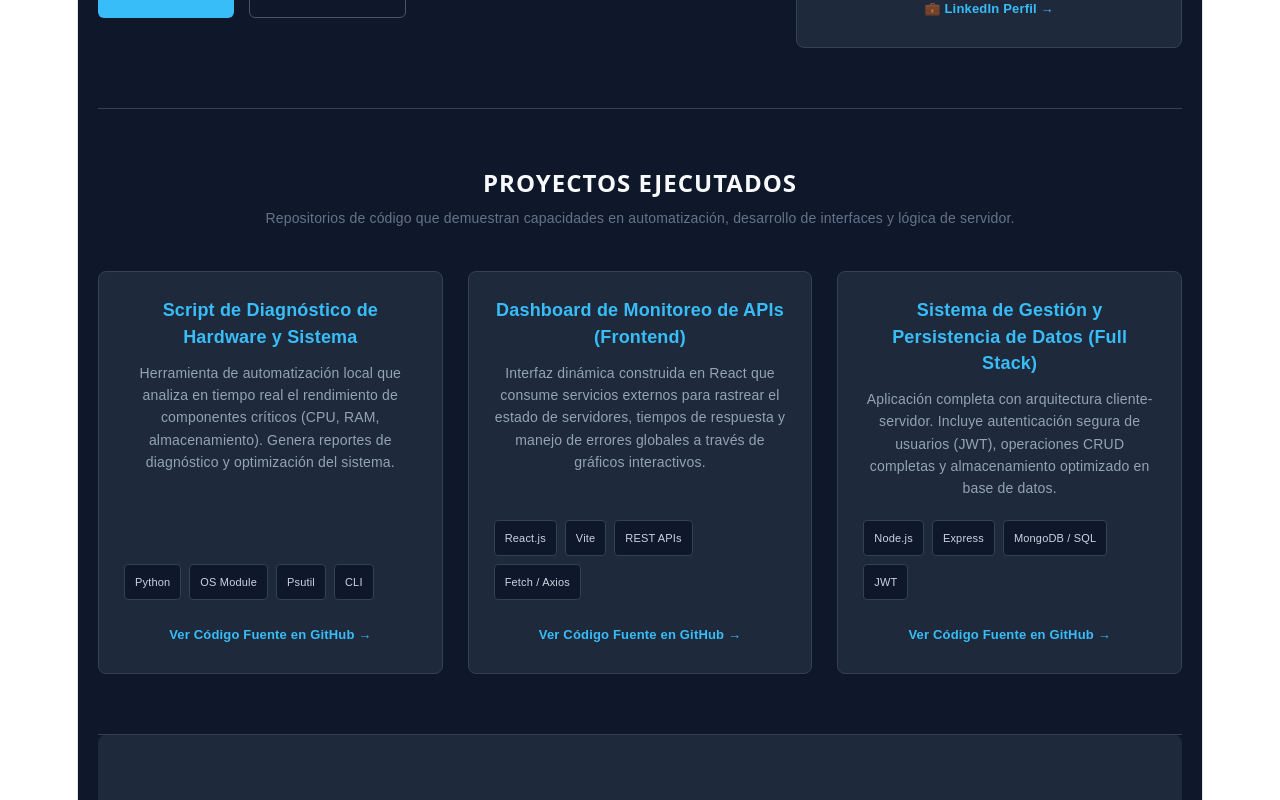
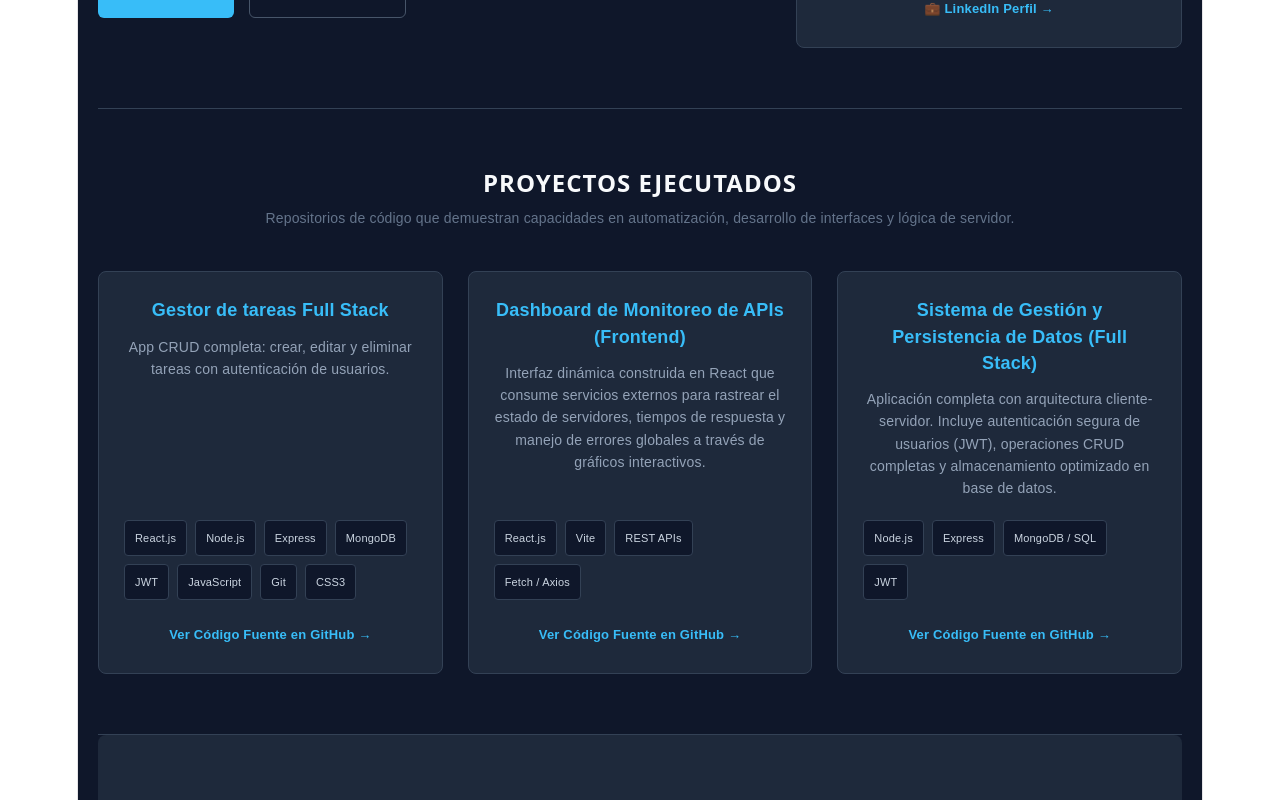
Before and after one commit to alarconv-dev/porfolio-web, a React (Vite) app in the folder portafolio-web/: page / in a window 1280 px wide. Shown: the part 515-1315 px from the top of the page. Built offline with nearby package versions, Linux system fonts and the light colour scheme.

Commit message:
feat: actulizacion proyecto.js

```diff
--- a/portafolio-web/src/data/proyectos.js
+++ b/portafolio-web/src/data/proyectos.js
@@ -3,10 +3,10 @@
 export const listaProyectos = [
   {
     id: 1,
-    titulo: "Script de Diagnóstico de Hardware y Sistema",
-    descripcion: "Herramienta de automatización local que analiza en tiempo real el rendimiento de componentes críticos (CPU, RAM, almacenamiento). Genera reportes de diagnóstico y optimización del sistema.",
-    tags: ["Python", "OS Module", "Psutil", "CLI"],
-    linkGithub: "https://github.com/tu-usuario/hardware-diagnostic-script"
+    titulo: "Gestor de tareas Full Stack",
+    descripcion: "App CRUD completa: crear, editar y eliminar tareas con autenticación de usuarios.",
+    tags: ["React.js", "Node.js", "Express", "MongoDB", "JWT", "JavaScript", "Git", "CSS3"],
+    linkGithub: "https://github.com/alarconv-dev/gestor-tarea-fullstack-frontend.git"
   },
   {
     id: 2,
```
